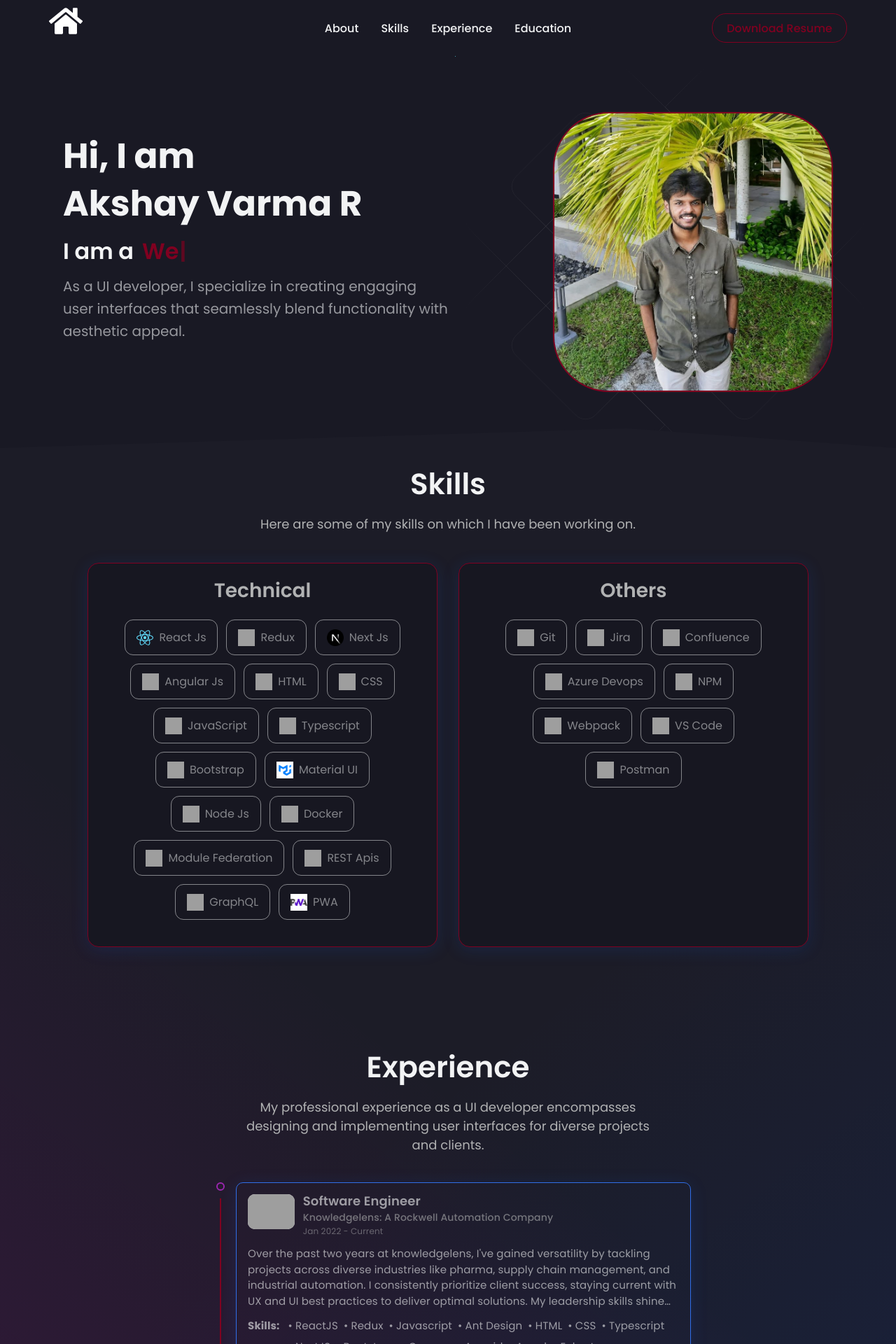
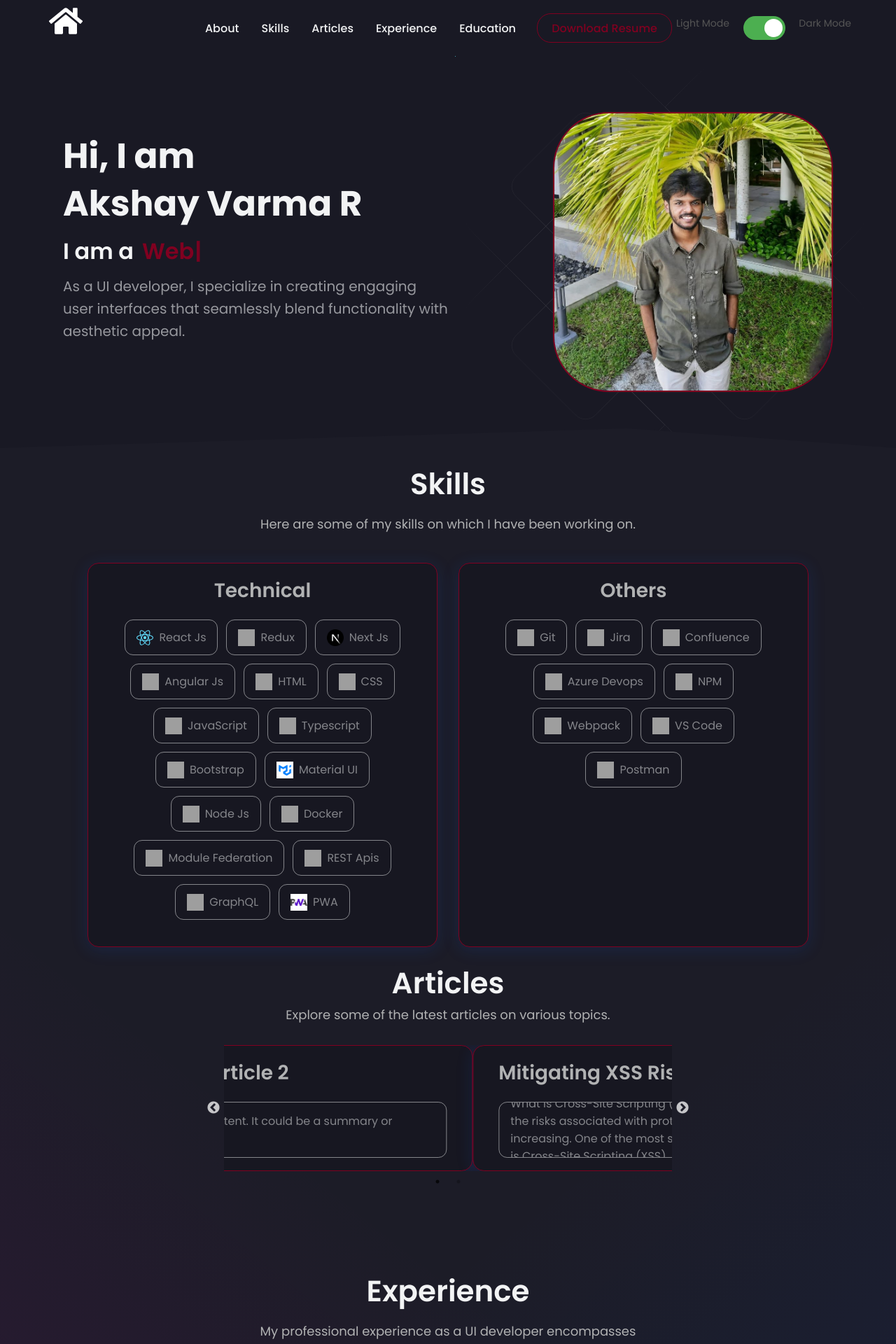
Before and after one commit to AkshayVarma21/portfolio_next, a React (Create React App) app: page / in a window 1280 px wide. Shown: the top 1920 px of the page at 70% size. Built offline with nearby package versions, Linux system fonts and the light colour scheme; grey boxes are pictures that could not be loaded.

Commit message:
article section

```diff
--- a/package.json
+++ b/package.json
@@ -21,6 +21,8 @@
     "react-router-dom": "^6.3.0",
     "react-scripts": "5.0.1",
     "react-scroll": "^1.8.7",
+    "react-slick": "^0.30.2",
+    "slick-carousel": "^1.8.1",
     "styled-components": "^5.3.5",
     "typewriter-effect": "^2.19.0",
     "web-vitals": "^2.1.4"
@@ -30,8 +32,8 @@
     "build": "react-scripts build",
     "test": "react-scripts test",
     "eject": "react-scripts eject",
-    "predeploy" : "npm run build",
-    "deploy" : "gh-pages -d build"
+    "predeploy": "npm run build",
+    "deploy": "gh-pages -d build"
   },
   "eslintConfig": {
     "extends": [
--- a/src/App.js
+++ b/src/App.js
@@ -3,6 +3,8 @@ import { useState } from "react";
 import { darkTheme, lightTheme } from './utils/Themes.js'
 import Navbar from "./components/Navbar";
 import './App.css';
+import 'slick-carousel/slick/slick.css';
+import 'slick-carousel/slick/slick-theme.css';
 import { BrowserRouter as Router } from 'react-router-dom';
 import Profile from "./components/Profile";
 import Skills from "./components/Skills";
@@ -11,6 +13,7 @@ import Footer from "./components/Footer";
 import Experience from "./components/Experience";
 import Education from "./components/Education";
 import styled from "styled-components";
+import Articles from "./components/Articles/index.jsx";
 
 const Body = styled.div`
   background-color: ${({ theme }) => theme.bg};
@@ -28,11 +31,12 @@ function App() {
   return (
     <ThemeProvider theme={darkMode ? darkTheme : lightTheme}>
       <Router >
-        <Navbar />
+        <Navbar handleToggle={()=>setDarkMode(!darkMode)} isDarkMode={darkMode}/>
         <Body>
           <Profile />
           <Wrapper>
             <Skills />
+            <Articles />
             <Experience />
           </Wrapper>
           <Wrapper>
--- a/src/App.jsx
+++ b/src/App.jsx
@@ -11,6 +11,7 @@ import Footer from "./components/Footer";
 import Experience from "./components/Experience";
 import Education from "./components/Education";
 import styled from "styled-components";
+import Articles from "./components/Articles/index.jsx";
 
 const Body = styled.div`
   background-color: ${({ theme }) => theme.bg};
@@ -30,11 +31,12 @@ function App() {
   return (
     <ThemeProvider theme={darkMode ? darkTheme : lightTheme}>
       <Router >
-        <Navbar />
+        <Navbar isDarkMode={darkMode} handleToggle={()=>setDarkMode(!darkMode)}/>
         <Body>
           <HeroSection />
           <Wrapper>
             <Skills />
+            <Articles />
             <Experience />
           </Wrapper>
           <Wrapper>
--- /dev/null
+++ b/src/components/Articles/index.jsx
@@ -0,0 +1,10 @@
+import React from 'react'
+import ArticleCard from '../Cards/ArticleCard'
+
+const Articles = () => {
+    return (
+            <ArticleCard />
+    )
+}
+
+export default Articles
--- /dev/null
+++ b/src/components/Cards/ArticleCard.jsx
@@ -0,0 +1,184 @@
+import * as React from 'react';
+import { skills } from '../../data/constants';
+import styled from 'styled-components';
+import Slider from 'react-slick'; // Importing react-slick
+
+// Styled components
+const Container = styled.div`
+  display: flex;
+  flex-direction: column;
+  justify-content: center;
+  position: relative;
+  z-index: 1;
+  align-items: center;
+`;
+
+export const Title = styled.div`
+  font-size: 42px;
+  text-align: center;
+  font-weight: 600;
+  margin-top: 20px;
+  color: ${({ theme }) => theme.text_primary};
+  @media (max-width: 768px) {
+    margin-top: 12px;
+    font-size: 32px;
+  }
+`;
+
+export const Desc = styled.div`
+  font-size: 18px;
+  text-align: center;
+  max-width: 600px;
+  color: ${({ theme }) => theme.text_secondary};
+  @media (max-width: 768px) {
+    font-size: 16px;
+  }
+`;
+
+const ArticlesContainer = styled.div`
+  width: 50%;
+  display: flex;
+  flex-direction: column;
+  margin-top: 30px;
+  gap: 30px;
+  justify-content: center;
+  position: relative;
+`;
+
+const Article = styled.a`
+  width: 100%;
+  background: ${({ theme }) => theme.card};
+  border: 0.1px solid #800020;
+  box-shadow: rgba(23, 92, 230, 0.15) 0px 4px 24px;
+  border-radius: 16px;
+  padding: 18px 36px;
+  text-decoration: none; /* Remove underline */
+
+  @media (max-width: 768px) {
+    max-width: 400px;
+    padding: 10px 36px;
+  }
+  @media (max-width: 500px) {
+    max-width: 330px;
+    padding: 10px 36px;
+  }
+
+  &:hover {
+    color: ${({ theme }) => theme.text_secondary}; /* Change text color on hover */
+  }
+`;
+
+const ArticleTitle = styled.h2`
+  font-size: 28px;
+  font-weight: 600;
+  color: ${({ theme }) => theme.text_secondary};
+  margin-bottom: 20px;
+  white-space: nowrap;
+  overflow: hidden;
+  text-overflow: ellipsis;
+  text-align: center;
+`;
+
+const SkillItem = styled.div`
+  font-size: 16px;
+  font-weight: 400;
+  color: ${({ theme }) => theme.text_primary + 80};
+  border: 1px solid ${({ theme }) => theme.text_primary + 80};
+  border-radius: 12px;
+  padding: 12px 16px;
+  display: flex;
+  align-items: center;
+  justify-content: center;
+  overflow: hidden;
+  text-overflow: ellipsis;
+  height: 80px;
+  gap: 8px;
+  @media (max-width: 768px) {
+    font-size: 14px;
+    padding: 8px 12px;
+  }
+  @media (max-width: 500px) {
+    font-size: 14px;
+    padding: 6px 12px;
+  }
+`;
+
+const SkillImage = styled.img`
+  width: 24px;
+  height: 24px;
+`;
+
+const articles = [
+  {
+    title: 'Mitigating XSS Risks: Best Practices for Web Applications',
+    url: 'https://dev.to/akshay_varma/mitigating-xss-risks-best-practices-for-web-applications-2e04',
+    content: `What is Cross-Site Scripting (XSS)?
+              As web development evolves, the risks associated with protecting web applications are also increasing. One of the most significant and growing threats today is Cross-Site Scripting (XSS).`,
+  },
+  {
+    title: 'Article 2',
+    url: 'https://dev.to/akshay_varma/mitigating-xss-risks-best-practices-for-web-applications-2e04',
+    content: 'This is the second article content. It could be a summary or description.',
+  },
+  // {
+  //   title: 'Article 3',
+  //   url: '',
+  //   content: 'This is the third article content. It could be a summary or description.',
+  // },
+  // {
+  //   title: 'Article 4',
+  //   url: '',
+  //   content: 'This is the fourth article content. It could be a summary or description.',
+  // },
+];
+
+export default function ArticleCard() {
+  // Settings for the carousel
+  const settings = {
+    dots: true,
+    infinite: true,
+    speed: 500,
+    slidesToShow: 1,
+    slidesToScroll: 1,
+    autoplay: true,
+    autoplaySpeed: 3000,
+    arrows: true,
+    responsive: [
+      {
+        breakpoint: 768,
+        settings: {
+          slidesToShow: 1,
+        },
+      },
+      {
+        breakpoint: 480,
+        settings: {
+          slidesToShow: 1,
+        },
+      },
+    ],
+  };
+
+  return (
+    <Container id="articles">
+      <Title>Articles</Title>
+      <Desc>
+        Explore some of the latest articles on various topics.
+      </Desc>
+
+      {/* Carousel Container */}
+      <ArticlesContainer>
+        <Slider {...settings}>
+          {articles.map((article) => (
+            <Article key={article.title} href={article.url} target="_blank" rel="noopener noreferrer">
+              <ArticleTitle>{article.title}</ArticleTitle>
+              <SkillItem>
+                {article.content}
+              </SkillItem>
+            </Article>
+          ))}
+        </Slider>
+      </ArticlesContainer>
+    </Container>
+  );
+}
--- a/src/components/Navbar/NavbarStyledComponent.js
+++ b/src/components/Navbar/NavbarStyledComponent.js
@@ -217,3 +217,71 @@ export const MobileNavLogo = styled(LinkR)`
     padding: 0 0px;
   }
 `;
+
+export const SwitchWrapper = styled.div`
+  display: flex;
+  justify-content: center;
+  align-items: center;
+  width: 100%;
+  max-width: 250px;
+`;
+
+export const LabelContainer = styled.div`
+  display: flex;
+  justify-content: space-between;
+  width: 100%;
+  font-size: 14px;
+  color: #555;
+`;
+
+export const SwitchLabel = styled.label`
+  position: relative;
+  display: inline-block;
+  width: 60px;
+  height: 34px;
+`;
+
+export const SwitchInput = styled.input`
+  opacity: 0; /* Hide the checkbox input */
+  width: 0;
+  height: 0;
+  position: absolute;
+  top: 0;
+  left: 0;
+`;
+
+export const SwitchSlider = styled.span`
+  position: absolute;
+  cursor: pointer;
+  top: 0;
+  left: 0;
+  right: 0;
+  bottom: 0;
+  background-color: #ccc;
+  border-radius: 34px;
+  transition: 0.4s;
+
+  &::before {
+    content: "";
+    position: absolute;
+    height: 26px;
+    width: 26px;
+    border-radius: 50%;
+    left: 4px;
+    bottom: 4px;
+    background-color: white;
+    transition: 0.4s;
+  }
+
+  &:hover {
+    background-color: #aaa;
+  }
+
+  ${SwitchInput}:checked + & {
+    background-color: #4CAF50; /* Green color when checked */
+  }
+
+  ${SwitchInput}:checked + &::before {
+    transform: translateX(26px);
+  }
+`;
--- a/src/components/Navbar/index.js
+++ b/src/components/Navbar/index.js
@@ -1,12 +1,16 @@
 import React from 'react'
-import { Nav, NavLink, NavbarContainer, Span, NavLogo, NavItems, GitHubButton, ButtonContainer, MobileIcon, MobileMenu, MobileNavLogo, MobileLink } from './NavbarStyledComponent'
+import { Nav, NavLink, NavbarContainer, Span, NavLogo, NavItems, GitHubButton, ButtonContainer, MobileIcon, MobileMenu, MobileNavLogo, MobileLink, SwitchWrapper, SwitchLabel, SwitchInput, SwitchSlider, LabelContainer } from './NavbarStyledComponent'
 import { FaBars, FaHome } from 'react-icons/fa';
 import { Bio } from '../../data/constants';
 import { useTheme } from 'styled-components';
 
-const Navbar = () => {
+const Navbar = (props) => {
+
+  const { isDarkMode, handleToggle } = props;
   const [isOpen, setIsOpen] = React.useState(false);
   const theme = useTheme()
+
+
   return (
     <Nav>
       <NavbarContainer>
@@ -23,6 +27,7 @@ const Navbar = () => {
         <NavItems>
           <NavLink href="#about">About</NavLink>
           <NavLink href='#skills'>Skills</NavLink>
+          <NavLink href='#articles'>Articles</NavLink>
           <NavLink href='#experience'>Experience</NavLink>
           <NavLink href='#education'>Education</NavLink>
         </NavItems>
@@ -47,8 +52,24 @@ const Navbar = () => {
             <GitHubButton style={{ padding: '10px 16px', background: `${theme.primary}`, color: 'white', width: 'max-content', textAlign: 'center' }} href={Bio.resume} target="_blank">Download Resume</GitHubButton>
           </MobileMenu>
         }
+        <SwitchWrapper>
+          <LabelContainer>
+            <span>Light Mode</span>
+            <SwitchLabel>
+              <SwitchInput
+                type="checkbox"
+                checked={isDarkMode}
+                onChange={handleToggle}
+              />
+              <SwitchSlider />
+            </SwitchLabel>
+            <span>Dark Mode</span>
+          </LabelContainer>
+        </SwitchWrapper>
       </NavbarContainer>
+
     </Nav>
+
   )
 }
 
--- a/src/data/constants.js
+++ b/src/data/constants.js
@@ -149,10 +149,30 @@ export const skills = [
 export const experiences = [
   {
     id: 0,
+    img: "https://erepublic.brightspotcdn.com/dims4/default/dcfefa5/2147483647/strip/true/crop/380x258+0+0/resize/190x129!/format/webp/quality/90/?url=http%3A%2F%2Ferepublic-brightspot.s3.us-west-2.amazonaws.com%2F70%2F12%2Fc82292e947ef92807f7fe39e8930%2Fgranicus.jpg",
+    role: "Software Engineer 4",
+    company: "Granicus Technologies",
+    date: "Jun 2024 - Current",
+    desc: ``,
+    skills: [
+      "ReactJS",
+      "Javascript",
+      "HTML",
+      "CSS",
+      "Typescript",
+      "jQuery",
+      "Bootstrap",
+      ".NET",
+      "Git",
+      "Jira"
+    ],
+  },
+  {
+    id: 1,
     img: "https://www.knowledgelens.com/new-launch/assets/img/kl-logo-new.png",
     role: "Software Engineer",
     company: "Knowledgelens: A Rockwell Automation Company",
-    date: "Jan 2022 - Current",
+    date: "Jan 2022 - May 2024",
     desc: `Over the past two years at knowledgelens, I've gained versatility by tackling projects across diverse industries like pharma, supply chain management, and industrial automation. I consistently prioritize client success, staying current with UX and UI best practices to deliver optimal solutions. My leadership skills shine through my experience directing teams toward impactful results, and I value fostering growth by mentoring junior members.`,
     skills: [
       "ReactJS",
@@ -174,7 +194,7 @@ export const experiences = [
     ],
   },
   {
-    id: 1,
+    id: 2,
     img: "https://www.envestnet.com/sites/default/files/envestnet_logo.584dcbdba8d4e3b81ca52c9cafe5f7d7.svg",
     role: "Senior Engineer - UI",
     company: "Envestnet Asset Mangement",
```
